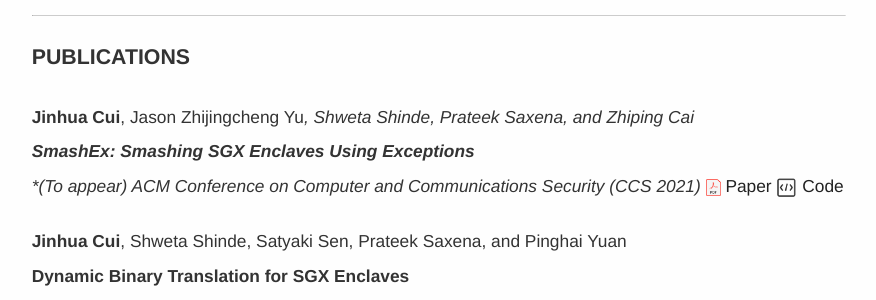
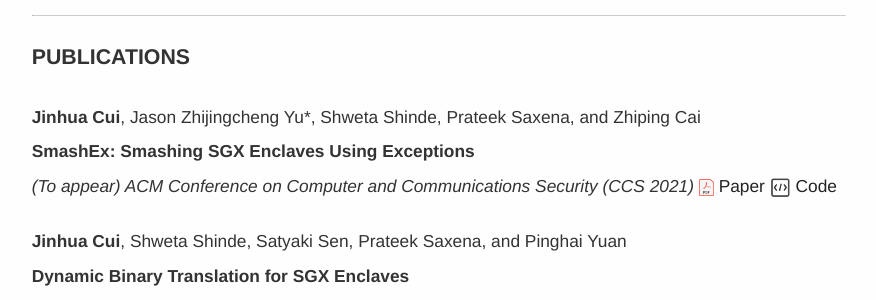
Before and after one commit to cimcs/cimcs.github.io, a Jekyll site: the page built from research.md, in a window 1280 px wide. Shown: the part 152-452 px from the top of the page, without its empty margins (201-1077 px from the left). Built offline with Jekyll 4.4.1, drawn with Linux system fonts in a browser that asks for light colours; comment, search, counter and statistics services are not loaded.

Commit message:
Update cv.yml

```diff
--- a/_data/cv.yml
+++ b/_data/cv.yml
@@ -142,7 +142,7 @@ awards:
 
 publications:
     - title:   "SmashEx: Smashing SGX Enclaves Using Exceptions"
-      author:  "**Jinhua Cui**, Jason Zhijingcheng Yu*, Shweta Shinde, Prateek Saxena, and Zhiping Cai"
+      author:  "**Jinhua Cui**, Jason Zhijingcheng Yu\\*, Shweta Shinde, Prateek Saxena, and Zhiping Cai"
       journal: (To appear) ACM Conference on Computer and Communications Security
       note:
       # video:   https://www.youtube.com/watch?v=voOMQZOus78
```
